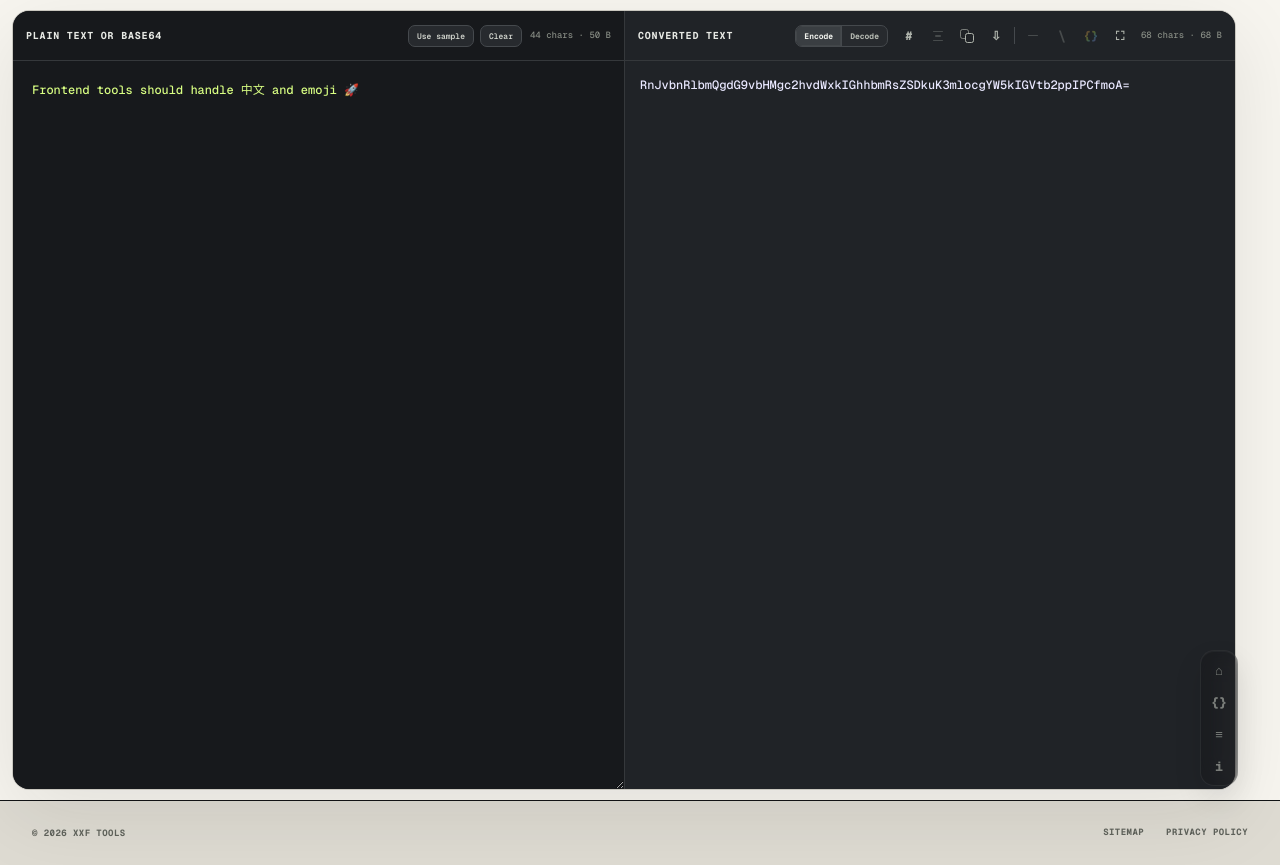
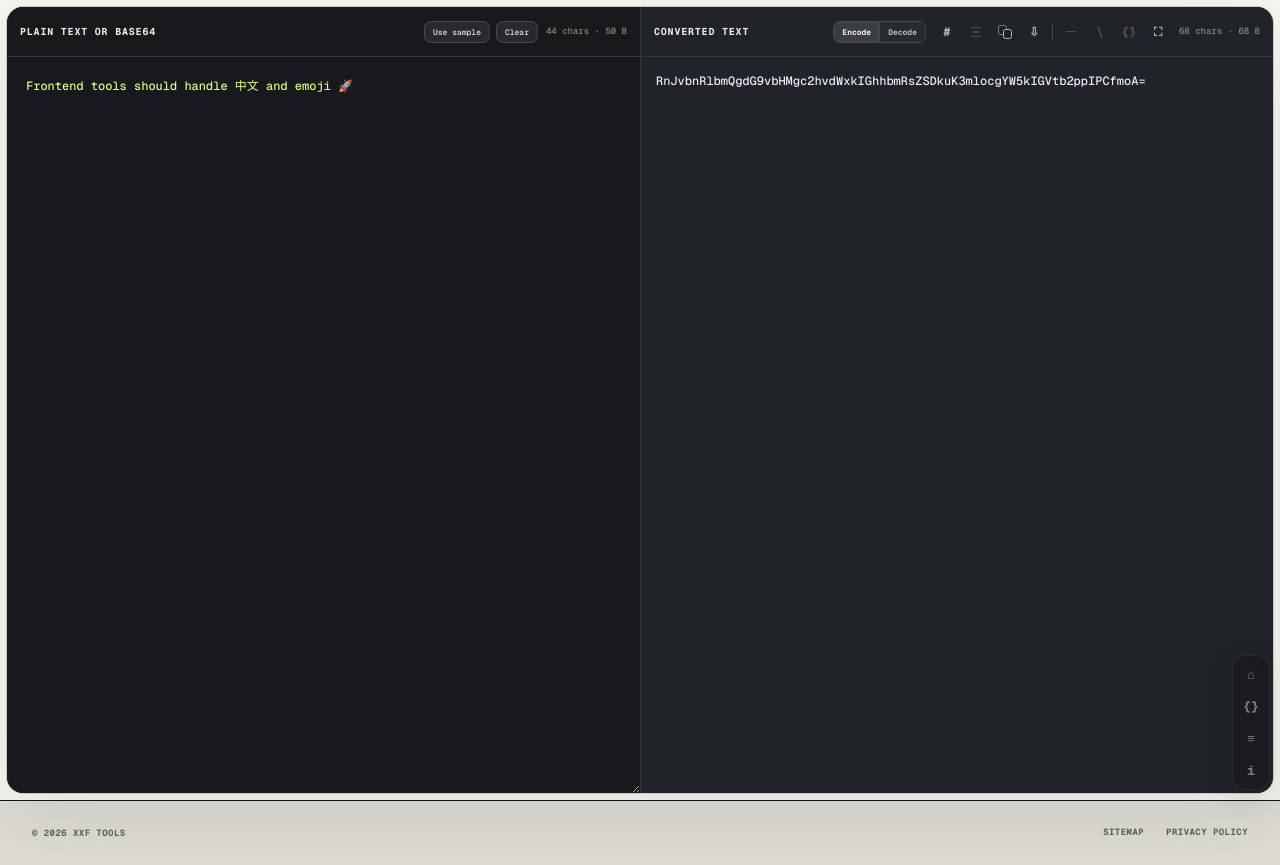
Before and after one commit to sufaith/xxf-json-frontend-toolbox, a Next.js app: page /tools/base64-encoder-decoder/ in a window 1280 px wide. Built offline with nearby package versions, Linux system fonts and the light colour scheme.

Commit message:
Align tool page and dock insets

```diff
--- a/app/globals.css
+++ b/app/globals.css
@@ -33,7 +33,7 @@ button, select { cursor: pointer; }
 .sr-only, .sr-only:not(:focus):not(:active) { position: absolute; width: 1px; height: 1px; padding: 0; margin: -1px; overflow: hidden; clip: rect(0,0,0,0); white-space: nowrap; border: 0; }
 .eyebrow, .kicker { color: var(--muted); font: 700 11px/1 var(--font-mono), monospace; letter-spacing: .14em; text-transform: uppercase; }
 
-.site-header { position: fixed; right: max(34px, calc(50vw - 598px)); bottom: 14px; z-index: 40; width: 38px; border: 1px solid rgba(255,255,255,.1); border-radius: 14px; background: rgba(18,20,22,.58); color: white; opacity: .62; box-shadow: 0 12px 30px rgba(18,20,22,.16), inset 0 1px rgba(255,255,255,.06); backdrop-filter: blur(16px) saturate(1.08); transition: opacity .2s, background .2s, box-shadow .2s; }
+.site-header { position: fixed; right: 10px; bottom: 10px; z-index: 40; width: 38px; border: 1px solid rgba(255,255,255,.1); border-radius: 14px; background: rgba(18,20,22,.58); color: white; opacity: .62; box-shadow: 0 12px 30px rgba(18,20,22,.16), inset 0 1px rgba(255,255,255,.06); backdrop-filter: blur(16px) saturate(1.08); transition: opacity .2s, background .2s, box-shadow .2s; }
 .site-header:hover, .site-header:focus-within, .site-header--dragging { background: rgba(18,20,22,.88); opacity: 1; box-shadow: 0 16px 42px rgba(18,20,22,.25), inset 0 1px rgba(255,255,255,.08); }
 .site-header--dragging { user-select: none; }
 .site-header__drag-handle { position: absolute; left: 50%; top: -18px; width: 26px; height: 21px; display: grid; place-items: center; transform: translate(-50%,5px); border: 1px solid rgba(255,255,255,.12); border-radius: 8px 8px 4px 4px; background: rgba(18,20,22,.8); color: #aeb2aa; padding: 0; opacity: 0; visibility: hidden; pointer-events: none; cursor: grab; touch-action: none; box-shadow: 0 7px 18px rgba(18,20,22,.16); font: 700 13px/1 var(--font-mono), monospace; transition: opacity .16s, transform .16s, visibility .16s, color .16s; }
@@ -301,9 +301,9 @@ button, select { cursor: pointer; }
 /* Tool and editorial pages */
 .breadcrumbs { display: flex; align-items: center; gap: 8px; color: var(--muted); font: 600 10px/1 var(--font-mono), monospace; text-transform: uppercase; }
 .breadcrumbs a:hover { color: var(--ink); }
-.tool-page-workbench { width: calc(100% - 56px); max-width: none; min-height: 100svh; display: flex; align-items: center; margin-left: 12px; margin-right: 44px; padding-block: 9px; }
+.tool-page-workbench { width: calc(100% - 12px); max-width: none; min-height: 100svh; display: flex; align-items: center; margin-inline: 6px; padding-block: 6px; }
 .tool-page-workbench .workbench { width: 100%; }
-.tool-page-workbench .editor-panel textarea, .tool-page-workbench .output-viewer { height: clamp(420px, calc(100svh - 72px), 1400px); }
+.tool-page-workbench .editor-panel textarea, .tool-page-workbench .output-viewer { height: clamp(420px, calc(100svh - 64px), 1400px); }
 .content-grid { display: grid; grid-template-columns: minmax(0, 1fr) 330px; gap: 82px; padding-block: 86px; border-top: 1px solid var(--line); }
 .prose h2 { margin: 0 0 20px; font-size: 38px; line-height: 1.05; letter-spacing: -.045em; }
 .prose h3 { margin: 42px 0 13px; font-size: 23px; letter-spacing: -.035em; }
@@ -373,7 +373,7 @@ button, select { cursor: pointer; }
 @media (max-width: 760px) {
   body { padding-left: 0; padding-bottom: 56px; }
   .shell { width: min(100% - 28px, 1216px); }
-  .site-header { inset: auto 7px 7px auto !important; width: 158px; height: 40px; border: 1px solid rgba(255,255,255,.12); border-radius: 13px; opacity: .8; box-shadow: 0 12px 34px rgba(18,20,22,.2); }
+  .site-header { inset: auto 10px 10px auto !important; width: 158px; height: 40px; border: 1px solid rgba(255,255,255,.12); border-radius: 13px; opacity: .8; box-shadow: 0 12px 34px rgba(18,20,22,.2); }
   .site-header__drag-handle { display: none; }
   .site-header__inner { height: 100%; padding: 3px; }
   .site-header nav { width: 100%; display: flex; align-items: center; justify-content: space-between; gap: 2px; }
@@ -420,7 +420,7 @@ button, select { cursor: pointer; }
   .editor-panel--output { border-left: 0; }
   .editor-panel__stats { display: none; }
   .editor-panel textarea, .output-viewer { height: 245px; }
-  .tool-page-workbench { width: calc(100% - 14px); min-height: calc(100svh - 56px); align-items: start; margin-inline: 7px; padding-block: 6px; }
+  .tool-page-workbench { width: calc(100% - 12px); min-height: calc(100svh - 56px); align-items: start; margin-inline: 6px; padding-block: 6px; }
   .tool-page-workbench .editor-panel textarea, .tool-page-workbench .output-viewer { height: clamp(300px, calc(100svh - 165px), 560px); }
   .home-tool-directory { min-height: calc(100svh - 56px); padding-block: 8px 24px; }
   .home-tool-directory .tool-explorer__bar { top: 7px; width: 100%; margin-bottom: 10px; border-radius: 15px; padding: 4px; }
@@ -455,8 +455,8 @@ button, select { cursor: pointer; }
 }
 
 /* Browser-local photo collage maker */
-.photo-tool-page { width: calc(100% - 24px); min-height: 100svh; margin: 0 12px; padding-block: 10px; }
-.photo-collage-workbench { --collage-dark: #17191c; --collage-panel: #202327; --collage-line: #393d40; min-height: calc(100svh - 20px); display: grid; grid-template-rows: auto 1fr auto; overflow: hidden; border: 1px solid #c7c5bd; border-radius: 18px; background: var(--collage-dark); color: #f1f2ed; box-shadow: var(--shadow); }
+.photo-tool-page { width: calc(100% - 12px); min-height: 100svh; margin: 0 6px; padding-block: 6px; }
+.photo-collage-workbench { --collage-dark: #17191c; --collage-panel: #202327; --collage-line: #393d40; min-height: calc(100svh - 12px); display: grid; grid-template-rows: auto 1fr auto; overflow: hidden; border: 1px solid #c7c5bd; border-radius: 18px; background: var(--collage-dark); color: #f1f2ed; box-shadow: var(--shadow); }
 .collage-topbar { min-height: 58px; display: grid; grid-template-columns: 1fr auto 1fr; align-items: center; gap: 18px; border-bottom: 1px solid var(--collage-line); background: #121416; padding: 8px 12px; }
 .collage-topbar > div:first-child { display: flex; align-items: center; gap: 10px; }
 .collage-topbar__mark { display: grid; place-items: center; width: 34px; height: 34px; border-radius: 9px; background: var(--acid); color: var(--ink); font: 850 11px/1 var(--font-mono), monospace; box-shadow: 3px 3px 0 #5b50cc; }
@@ -601,8 +601,8 @@ button, select { cursor: pointer; }
 }
 
 @media (max-width: 900px) {
-  .photo-tool-page { width: calc(100% - 14px); margin-inline: 7px; padding-block: 6px; }
-  .photo-collage-workbench { min-height: calc(100svh - 68px); }
+  .photo-tool-page { width: calc(100% - 12px); margin-inline: 6px; padding-block: 6px; }
+  .photo-collage-workbench { min-height: calc(100svh - 12px); }
   .collage-topbar { grid-template-columns: 1fr auto; }
   .collage-topbar__status { display: none; }
   .collage-layout, .photo-collage-workbench.is-left-collapsed .collage-layout, .photo-collage-workbench.is-right-collapsed .collage-layout, .photo-collage-workbench.is-left-collapsed.is-right-collapsed .collage-layout { display: flex; flex-direction: column; }
```
Also changed, not shown: 1 other file (tests, documents, lock files or other folders).
